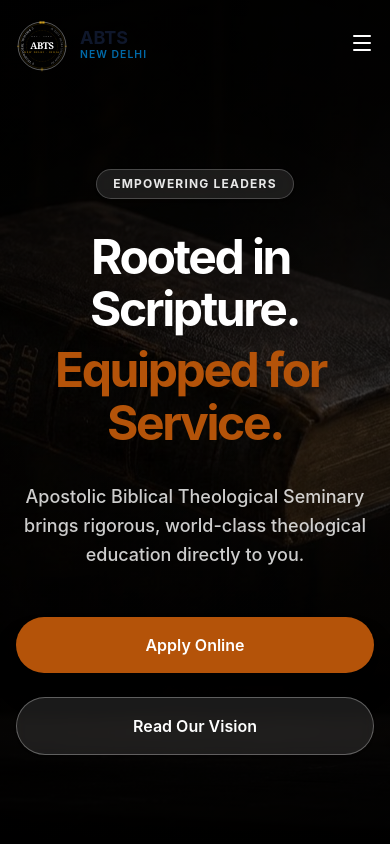
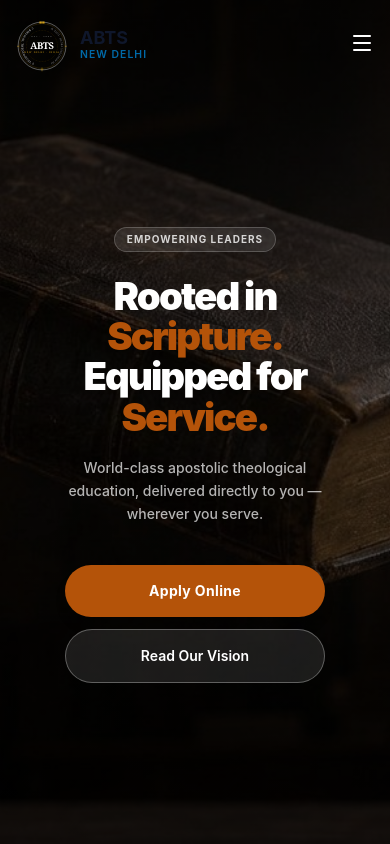
Before and after one commit to metachasm-beep/thelogian, a React (Vite) app: page / in a window 390 px wide. Shown: the top 844 px of the page. Built offline with nearby package versions, Linux system fonts and the light colour scheme; a web font is replaced by a local one.

Commit message:
feat: mobile parallax drift layout with optimised typography, desktop crossfade unchanged

```diff
--- a/src/pages/Home.jsx
+++ b/src/pages/Home.jsx
@@ -1,134 +1,86 @@
-import React, { useEffect } from 'react';
+import React, { useEffect, useRef } from 'react';
 import { Link, useNavigate } from 'react-router-dom';
 import gsap from 'gsap';
 import { ScrollTrigger } from 'gsap/ScrollTrigger';
-import { GraduationCap, Globe2, HeartHandshake, Users, Sparkles, ShieldCheck, Quote } from 'lucide-react';
+import { Quote } from 'lucide-react';
 import BlurText from '../components/ui/BlurText';
 import Footer from '../components/layout/Footer';
 import heroBgImg from '../assets/bible-hyperreal-single-intact.jpg';
 
 gsap.registerPlugin(ScrollTrigger);
 
-export default function Home() {
-  const navigate = useNavigate();
-
+/* ─────────────────────────────────────────────
+   DESKTOP: Crossfade-scrub pinned stack
+───────────────────────────────────────────── */
+function DesktopHome({ navigate, bentoFeatures }) {
   useEffect(() => {
     const ctx = gsap.context(() => {
-
       const folds = gsap.utils.toArray('.fold');
 
       const tl = gsap.timeline({
         scrollTrigger: {
           trigger: '.folds-wrapper',
           start: 'top top',
-          end: '+=400%', // 4 folds means 4 screens of scrolling
+          end: '+=400%',
           pin: true,
-          scrub: 1, // Smooth scrub
+          scrub: 1,
         }
       });
 
-      // Initial state: Hide all folds except the first one
-      // autoAlpha sets opacity:0 AND visibility:hidden — visibility:hidden blocks pointer events natively
       gsap.set(folds.slice(1), { autoAlpha: 0 });
       gsap.set(folds[0], { autoAlpha: 1 });
 
-      // Step 1: Hero out, Features in
       tl.to(folds[0], { autoAlpha: 0, duration: 1 })
         .to(folds[1], { autoAlpha: 1, duration: 1 }, '<')
         .fromTo('.feature-row', { opacity: 0, y: 30 }, { opacity: 1, y: 0, stagger: 0.1, duration: 0.5 }, '<0.5')
-        .to({}, { duration: 0.5 }) // pause
-
-      // Step 2: Features out, Testimonial in
+        .to({}, { duration: 0.5 })
         .to(folds[1], { autoAlpha: 0, duration: 1 })
         .to(folds[2], { autoAlpha: 1, duration: 1 }, '<')
         .fromTo('.testimonial-content', { opacity: 0, y: 50 }, { opacity: 1, y: 0, duration: 0.5 }, '<0.5')
-        .to({}, { duration: 0.5 }) // pause
-
-      // Step 3: Testimonial out, Academics in
+        .to({}, { duration: 0.5 })
         .to(folds[2], { autoAlpha: 0, duration: 1 })
         .to(folds[3], { autoAlpha: 1, duration: 1 }, '<')
         .fromTo('.academic-item', { opacity: 0, scale: 0.9 }, { opacity: 1, scale: 1, stagger: 0.1, duration: 0.5 }, '<0.5')
-        .to({}, { duration: 0.5 }); // pause at the end
-
+        .to({}, { duration: 0.5 });
     });
-
     return () => ctx.revert();
   }, []);
 
-  const bentoFeatures = [
-    { title: 'Academic Excellence', desc: 'Rigorous theological education taught by experienced, world-class faculty.' },
-    { title: 'Flexible Education', desc: 'Study at your own pace with continuous enrollment.' },
-    { title: 'Holistic Training', desc: 'Developing servant leaders spiritually and practically.' },
-    { title: 'Strong Community', desc: 'Interactive support through forums and dedicated mentorship.' },
-    { title: 'Practical Application', desc: 'Learning that transforms directly into ministry action.' },
-    { title: 'Affordable Pricing', desc: 'Cost should never be a barrier to fulfilling God’s purpose.' }
-  ];
-
   return (
-    <div className="bg-slate-50 bg-tactile-noise w-full relative">
-
     <div className="folds-wrapper h-[100dvh] relative overflow-hidden">
 
-        {/* HERO SECTION (Fold 1) — highest z so buttons are always clickable */}
+      {/* HERO (Fold 1) — z-40 highest */}
       <section className="fold absolute inset-0 z-40 flex items-center justify-center pt-20 px-4 bg-black">
         <div className="absolute inset-0 z-0">
-            <img
-              src={heroBgImg}
-              alt="ABTS Hero Background"
-              className="w-full h-full object-cover opacity-60"
-            />
-            <div className="absolute inset-0 bg-gradient-to-b from-black/80 via-black/40 to-black/90 pointer-events-none"></div>
-            <div className="absolute inset-0 bg-[radial-gradient(circle_at_center,transparent_0%,rgba(0,0,0,0.8)_100%)] pointer-events-none"></div>
+          <img src={heroBgImg} alt="ABTS Hero Background" className="w-full h-full object-cover opacity-60" />
+          <div className="absolute inset-0 bg-gradient-to-b from-black/80 via-black/40 to-black/90 pointer-events-none" />
+          <div className="absolute inset-0 bg-[radial-gradient(circle_at_center,transparent_0%,rgba(0,0,0,0.8)_100%)] pointer-events-none" />
         </div>
-
         <div className="relative z-10 text-center max-w-5xl mx-auto">
           <div className="mb-8 flex justify-center">
             <div className="px-4 py-1.5 rounded-full border border-white/20 bg-white/10 text-white/90 backdrop-blur-md text-xs font-bold uppercase tracking-widest shadow-sm">
               Empowering Leaders
             </div>
           </div>
-
           <div className="text-5xl md:text-7xl lg:text-8xl font-bold tracking-tighter text-white mb-8 leading-[1.1]" style={{ fontFamily: 'var(--font-headings)' }}>
-              <BlurText
-                text="Rooted in Scripture."
-                delay={50}
-                animateBy="words"
-                direction="top"
-                className="justify-center drop-shadow-xl"
-              />
-              <BlurText
-                text="Equipped for Service."
-                delay={50}
-                animateBy="words"
-                direction="bottom"
-                className="justify-center text-[#b45309] mt-2 drop-shadow-xl"
-              />
+            <BlurText text="Rooted in Scripture." delay={50} animateBy="words" direction="top" className="justify-center drop-shadow-xl" />
+            <BlurText text="Equipped for Service." delay={50} animateBy="words" direction="bottom" className="justify-center text-[#b45309] mt-2 drop-shadow-xl" />
           </div>
-
           <p className="text-lg md:text-2xl text-white/80 font-medium mb-12 max-w-3xl mx-auto leading-relaxed">
             Apostolic Biblical Theological Seminary brings rigorous, world-class theological education directly to you.
           </p>
-
           <div className="flex flex-col sm:flex-row justify-center gap-6">
-              <Link
-                to="/online-application-form-for-admission"
-                onClick={() => navigate('/online-application-form-for-admission')}
-                className="group relative px-8 py-4 bg-[#b45309] text-white rounded-full font-semibold overflow-hidden transition-all hover:scale-105 shadow-xl shadow-black/50"
-              >
+            <Link to="/online-application-form-for-admission" onClick={() => navigate('/online-application-form-for-admission')} className="group relative px-8 py-4 bg-[#b45309] text-white rounded-full font-semibold overflow-hidden transition-all hover:scale-105 shadow-xl shadow-black/50">
               <span className="relative z-10">Apply Online</span>
             </Link>
-              <Link
-                to="/objectives"
-                onClick={() => navigate('/objectives')}
-                className="px-8 py-4 rounded-full border border-white/30 text-white bg-white/10 backdrop-blur-sm font-semibold hover:bg-white/20 transition-all shadow-sm"
-              >
+            <Link to="/objectives" onClick={() => navigate('/objectives')} className="px-8 py-4 rounded-full border border-white/30 text-white bg-white/10 backdrop-blur-sm font-semibold hover:bg-white/20 transition-all shadow-sm">
               Read Our Vision
             </Link>
           </div>
         </div>
       </section>
 
-        {/* FEATURES EDITORIAL LIST (Fold 2) — z-30, below hero */}
+      {/* FEATURES (Fold 2) — z-30 */}
       <section className="fold absolute inset-0 z-30 flex flex-col justify-center bg-white shadow-[0_-20px_50px_rgba(0,0,0,0.05)] pt-16">
         <div className="max-w-7xl mx-auto px-4 sm:px-6 lg:px-8 w-full">
           <div className="flex flex-col lg:flex-row gap-8 lg:gap-24">
@@ -140,23 +92,13 @@
                 A sophisticated, rigorous approach to theological education that fits your life and ministry context.
               </p>
             </div>
-
             <div className="lg:w-2/3 border-t border-slate-200">
               {bentoFeatures.map((feat, idx) => (
-                  <div
-                    key={idx}
-                    className="feature-row group py-4 md:py-6 border-b border-slate-200 flex flex-col sm:flex-row gap-4 hover:bg-slate-50 transition-colors px-4 -mx-4 sm:mx-0 sm:px-0"
-                  >
-                    <div className="text-slate-400 font-mono text-sm tracking-widest shrink-0 pt-1">
-                      {String(idx + 1).padStart(2, '0')}
-                    </div>
+                <div key={idx} className="feature-row group py-4 md:py-6 border-b border-slate-200 flex flex-col sm:flex-row gap-4 hover:bg-slate-50 transition-colors px-4 -mx-4 sm:mx-0 sm:px-0">
+                  <div className="text-slate-400 font-mono text-sm tracking-widest shrink-0 pt-1">{String(idx + 1).padStart(2, '0')}</div>
                   <div>
-                      <h3 className="text-xl md:text-2xl font-bold mb-2 text-slate-900 tracking-tight" style={{ fontFamily: 'var(--font-headings)' }}>
-                        {feat.title}
-                      </h3>
-                      <p className="text-base text-slate-600 font-medium leading-relaxed max-w-2xl">
-                        {feat.desc}
-                      </p>
+                    <h3 className="text-xl md:text-2xl font-bold mb-2 text-slate-900 tracking-tight" style={{ fontFamily: 'var(--font-headings)' }}>{feat.title}</h3>
+                    <p className="text-base text-slate-600 font-medium leading-relaxed max-w-2xl">{feat.desc}</p>
                   </div>
                 </div>
               ))}
@@ -165,11 +107,9 @@
         </div>
       </section>
 
-        {/* TESTIMONIAL (Fold 3) — z-20, below fold 2 */}
-        <section className="fold absolute inset-0 z-20 px-4 overflow-hidden bg-slate-50 flex items-center justify-center shadow-[0_-20px_50px_rgba(0,0,0,0.1)]">
-          <div className="absolute top-1/2 left-1/2 -translate-x-1/2 -translate-y-1/2 text-[30rem] font-serif font-black text-slate-200 opacity-20 pointer-events-none select-none">
-            "
-          </div>
+      {/* TESTIMONIAL (Fold 3) — z-20 */}
+      <section className="fold absolute inset-0 z-20 px-4 overflow-hidden bg-slate-50 flex items-center justify-center">
+        <div className="absolute top-1/2 left-1/2 -translate-x-1/2 -translate-y-1/2 text-[30rem] font-serif font-black text-slate-200 opacity-20 pointer-events-none select-none">"</div>
         <div className="testimonial-content max-w-4xl mx-auto text-center relative z-10">
           <Quote className="w-16 h-16 text-sky-400 mx-auto mb-10 opacity-50" />
           <h2 className="text-3xl md:text-5xl font-bold text-slate-800 leading-tight mb-12" style={{ fontFamily: 'var(--font-headings)' }}>
@@ -177,23 +117,19 @@
           </h2>
           <div className="inline-block">
             <div className="font-bold text-slate-900 text-lg uppercase tracking-widest">Dr. C.P. Thomas</div>
-              <div className="text-[#b45309] font-medium">Founder & President</div>
+            <div className="text-[#b45309] font-medium">Founder &amp; President</div>
           </div>
         </div>
       </section>
 
-        {/* ACADEMICS (Fold 4) — z-10, lowest, hero (z-40) always wins */}
+      {/* ACADEMICS (Fold 4) — z-10 lowest */}
       <section className="fold absolute inset-0 z-10 bg-slate-950 flex flex-col items-center justify-center px-4 overflow-hidden">
-          <div className="absolute inset-0 bg-[radial-gradient(ellipse_80%_80%_at_50%_-20%,rgba(2,132,199,0.15),rgba(255,255,255,0))] pointer-events-none"></div>
-
+        <div className="absolute inset-0 bg-[radial-gradient(ellipse_80%_80%_at_50%_-20%,rgba(2,132,199,0.15),rgba(255,255,255,0))] pointer-events-none" />
         <div className="relative z-10 text-center max-w-5xl mx-auto">
-            <h2 className="text-5xl md:text-7xl font-bold text-white mb-6 tracking-tighter" style={{ fontFamily: 'var(--font-headings)' }}>
-              Programs & Degrees
-            </h2>
+          <h2 className="text-5xl md:text-7xl font-bold text-white mb-6 tracking-tighter" style={{ fontFamily: 'var(--font-headings)' }}>Programs &amp; Degrees</h2>
           <p className="text-xl text-slate-400 font-medium mb-16 max-w-2xl mx-auto">
-              Where the Bible is the textbook. We offer accredited, rigorous theological degree programs designed for your ministry context.
+            Where the Bible is the textbook. Accredited, rigorous theological degree programs designed for your ministry context.
           </p>
-
           <div className="flex flex-wrap justify-center gap-4">
             {['B.Th', 'B.Min', 'M.Div', 'M.Th', 'D.Min', 'Ph.D'].map((degree, idx) => (
               <div key={idx} className="academic-item border border-sky-900/50 bg-sky-900/10 backdrop-blur-sm text-sky-400 font-bold font-mono tracking-widest text-2xl md:text-4xl px-8 py-6 rounded-2xl shadow-[0_0_30px_rgba(14,165,233,0.1)] hover:bg-sky-900/20 hover:scale-105 transition-all cursor-default">
@@ -201,7 +137,6 @@
               </div>
             ))}
           </div>
-
           <div className="mt-16">
             <Link to="/academic" className="text-white uppercase tracking-widest text-sm font-bold border-b border-white pb-1 hover:text-sky-400 hover:border-sky-400 transition-colors">
               View All Programs
@@ -209,12 +144,209 @@
           </div>
         </div>
       </section>
-
-      </div>
-
-      {/* FOOTER - Normal Document Flow */}
-      <Footer />
-
     </div>
   );
 }
+
+/* ─────────────────────────────────────────────
+   MOBILE: Vertical Parallax Drift
+   Each fold is a full-height section in normal
+   document flow. The background image scrolls
+   at 0.5× speed (parallax drift). Text stays
+   fixed within its section.
+───────────────────────────────────────────── */
+function MobileHome({ navigate, bentoFeatures }) {
+  const containerRef = useRef(null);
+
+  useEffect(() => {
+    const ctx = gsap.context(() => {
+      // Parallax: bg images move at half scroll speed
+      gsap.utils.toArray('.m-fold').forEach((fold) => {
+        const bg = fold.querySelector('.m-parallax-bg');
+        if (!bg) return;
+        gsap.fromTo(bg,
+          { yPercent: -12 },
+          {
+            yPercent: 12,
+            ease: 'none',
+            scrollTrigger: {
+              trigger: fold,
+              start: 'top bottom',
+              end: 'bottom top',
+              scrub: true,
+            }
+          }
+        );
+      });
+
+      // Fade-in text as each fold enters viewport
+      gsap.utils.toArray('.m-fold-content').forEach((content) => {
+        gsap.fromTo(content,
+          { opacity: 0, y: 28 },
+          {
+            opacity: 1,
+            y: 0,
+            duration: 0.6,
+            ease: 'power2.out',
+            scrollTrigger: {
+              trigger: content,
+              start: 'top 80%',
+              toggleActions: 'play none none reverse',
+            }
+          }
+        );
+      });
+    }, containerRef);
+    return () => ctx.revert();
+  }, []);
+
+  return (
+    <div ref={containerRef}>
+
+      {/* ── HERO ── */}
+      <section className="m-fold relative h-[100dvh] overflow-hidden bg-black flex items-center justify-center px-5">
+        {/* Parallax background */}
+        <div className="m-parallax-bg absolute inset-[-15%] z-0">
+          <img src={heroBgImg} alt="ABTS Hero" className="w-full h-full object-cover opacity-55" />
+          <div className="absolute inset-0 bg-gradient-to-b from-black/70 via-black/30 to-black/80" />
+        </div>
+
+        <div className="m-fold-content relative z-10 text-center px-2 w-full max-w-sm mx-auto pt-16">
+          {/* Badge */}
+          <div className="inline-block px-3 py-1 rounded-full border border-white/20 bg-white/10 text-white/80 text-[10px] font-bold uppercase tracking-widest mb-6">
+            Empowering Leaders
+          </div>
+
+          {/* Headline — tighter for mobile */}
+          <h1 className="text-[2.4rem] font-black text-white tracking-tighter leading-[1.05] mb-5" style={{ fontFamily: 'var(--font-headings)' }}>
+            Rooted in<br />
+            <span className="text-[#b45309]">Scripture.</span><br />
+            Equipped for<br />
+            <span className="text-[#b45309]">Service.</span>
+          </h1>
+
+          <p className="text-sm text-white/70 font-medium mb-10 leading-relaxed mx-auto max-w-[280px]">
+            World-class apostolic theological education, delivered directly to you — wherever you serve.
+          </p>
+
+          <div className="flex flex-col gap-3 w-full max-w-[260px] mx-auto">
+            <Link
+              to="/online-application-form-for-admission"
+              onClick={() => navigate('/online-application-form-for-admission')}
+              className="w-full py-4 bg-[#b45309] text-white rounded-full font-bold text-sm tracking-wide shadow-lg text-center"
+            >
+              Apply Online
+            </Link>
+            <Link
+              to="/objectives"
+              onClick={() => navigate('/objectives')}
+              className="w-full py-4 rounded-full border border-white/30 text-white bg-white/10 font-semibold text-sm text-center"
+            >
+              Read Our Vision
+            </Link>
+          </div>
+        </div>
+      </section>
+
+      {/* ── WHY ABTS ── */}
+      <section className="m-fold relative min-h-[100dvh] overflow-hidden bg-white flex items-center">
+        <div className="m-fold-content relative z-10 w-full px-5 py-20 pt-24">
+          <p className="text-[10px] font-bold uppercase tracking-[0.2em] text-sky-600 mb-4">Why Choose Us</p>
+          <h2 className="text-3xl font-black text-slate-900 tracking-tighter leading-tight mb-10" style={{ fontFamily: 'var(--font-headings)' }}>
+            Why Choose<br />ABTS?
+          </h2>
+          <div className="divide-y divide-slate-100 border-t border-slate-100">
+            {bentoFeatures.map((feat, idx) => (
+              <div key={idx} className="py-5 flex items-start gap-4">
+                <span className="text-slate-300 font-mono text-xs shrink-0 mt-1 w-5">{String(idx + 1).padStart(2, '0')}</span>
+                <div>
+                  <h3 className="text-base font-bold text-slate-900 mb-1 leading-snug" style={{ fontFamily: 'var(--font-headings)' }}>{feat.title}</h3>
+                  <p className="text-sm text-slate-500 font-medium leading-relaxed">{feat.desc}</p>
+                </div>
+              </div>
+            ))}
+          </div>
+        </div>
+      </section>
+
+      {/* ── TESTIMONIAL ── */}
+      <section className="m-fold relative h-[100dvh] overflow-hidden bg-slate-900 flex items-center justify-center px-5">
+        {/* Subtle parallax texture bg */}
+        <div className="m-parallax-bg absolute inset-[-15%] z-0 opacity-10">
+          <img src={heroBgImg} alt="" className="w-full h-full object-cover" aria-hidden="true" />
+        </div>
+        <div className="absolute inset-0 bg-slate-900/80 z-0" />
+
+        <div className="m-fold-content relative z-10 text-center max-w-sm mx-auto px-2">
+          <Quote className="w-10 h-10 text-sky-400 mx-auto mb-6 opacity-60" />
+          <blockquote className="text-lg font-semibold text-white leading-relaxed mb-8" style={{ fontFamily: 'Georgia, serif', fontStyle: 'italic' }}>
+            "God often shapes His servants within the very contexts where they are already serving. Our programs are designed to complement your ministry."
+          </blockquote>
+          <div>
+            <p className="font-black text-white text-sm uppercase tracking-widest">Dr. C.P. Thomas</p>
+            <p className="text-[#b45309] text-sm font-medium mt-1">Founder &amp; President</p>
+          </div>
+        </div>
+      </section>
+
+      {/* ── ACADEMICS ── */}
+      <section className="m-fold relative min-h-[100dvh] overflow-hidden bg-slate-950 flex items-center justify-center px-5">
+        <div className="absolute inset-0 bg-[radial-gradient(ellipse_at_top,rgba(2,132,199,0.2),transparent_60%)] pointer-events-none" />
+
+        <div className="m-fold-content relative z-10 text-center w-full py-20 pt-28">
+          <p className="text-[10px] font-bold uppercase tracking-[0.2em] text-sky-500 mb-4">Academic Programs</p>
+          <h2 className="text-3xl font-black text-white tracking-tighter leading-tight mb-4" style={{ fontFamily: 'var(--font-headings)' }}>
+            Programs &amp;<br />Degrees
+          </h2>
+          <p className="text-sm text-slate-400 font-medium mb-10 max-w-[260px] mx-auto leading-relaxed">
+            Where the Bible is the textbook. Rigorous, accredited theology for every calling.
+          </p>
+
+          <div className="grid grid-cols-3 gap-3 max-w-xs mx-auto mb-10">
+            {['B.Th', 'B.Min', 'M.Div', 'M.Th', 'D.Min', 'Ph.D'].map((degree, idx) => (
+              <div key={idx} className="academic-item border border-sky-900/50 bg-sky-900/20 text-sky-400 font-bold font-mono text-base py-4 rounded-xl text-center">
+                {degree}
+              </div>
+            ))}
+          </div>
+
+          <Link to="/academic" className="inline-block text-white uppercase tracking-widest text-xs font-bold border-b border-white pb-1 hover:text-sky-400 hover:border-sky-400 transition-colors">
+            View All Programs
+          </Link>
+        </div>
+      </section>
+    </div>
+  );
+}
+
+/* ─────────────────────────────────────────────
+   ROOT: renders one layout per breakpoint
+───────────────────────────────────────────── */
+export default function Home() {
+  const navigate = useNavigate();
+
+  const bentoFeatures = [
+    { title: 'Academic Excellence', desc: 'Rigorous theological education taught by experienced, world-class faculty.' },
+    { title: 'Flexible Education', desc: 'Study at your own pace with continuous enrollment.' },
+    { title: 'Holistic Training', desc: 'Developing servant leaders spiritually and practically.' },
+    { title: 'Strong Community', desc: 'Interactive support through forums and dedicated mentorship.' },
+    { title: 'Practical Application', desc: 'Learning that transforms directly into ministry action.' },
+    { title: 'Affordable Pricing', desc: 'Cost should never be a barrier to fulfilling God\'s purpose.' }
+  ];
+
+  return (
+    <div className="bg-slate-50 w-full relative">
+      {/* Desktop layout — hidden on mobile */}
+      <div className="hidden md:block">
+        <DesktopHome navigate={navigate} bentoFeatures={bentoFeatures} />
+      </div>
+
+      {/* Mobile layout — hidden on desktop */}
+      <div className="block md:hidden">
+        <MobileHome navigate={navigate} bentoFeatures={bentoFeatures} />
+      </div>
+
+      <Footer />
+    </div>
+  );
+}
```
Lines whose indentation alone changed are shown as unchanged.
